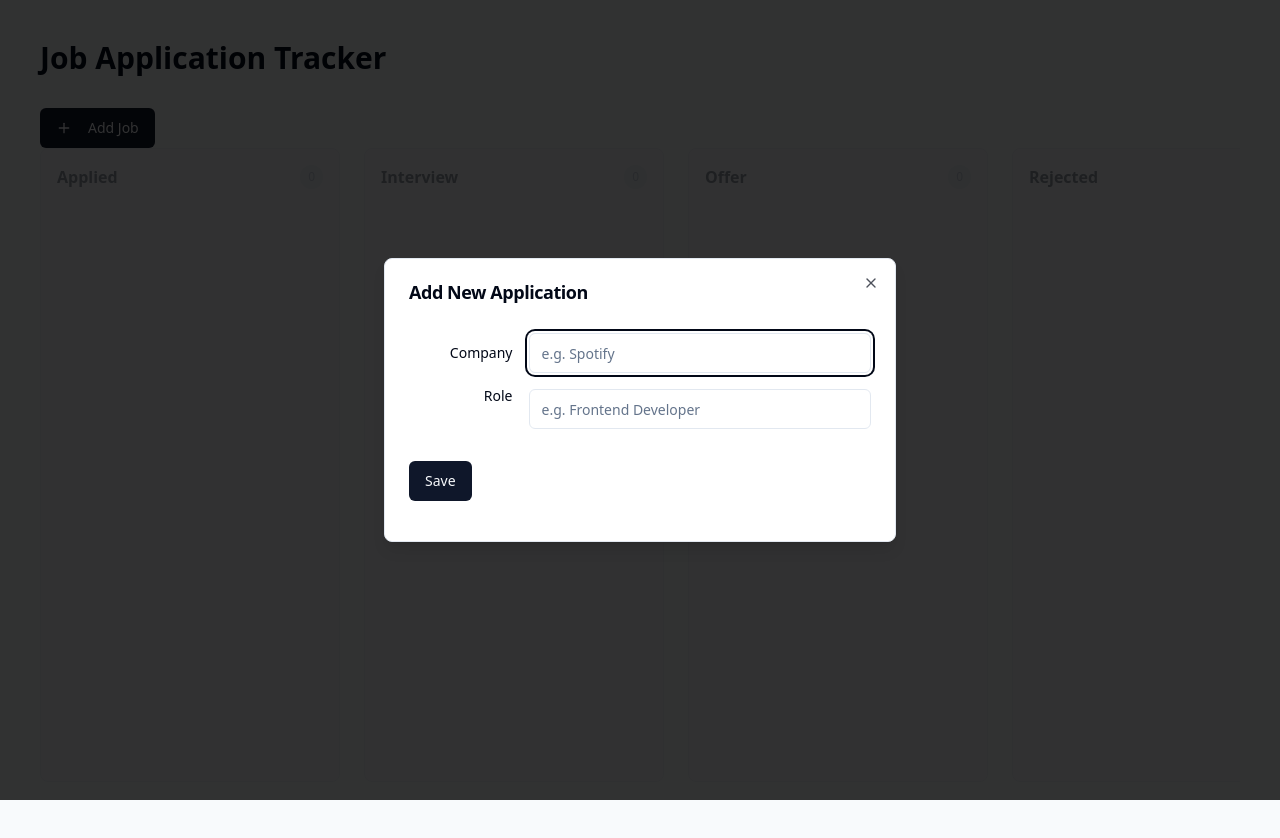
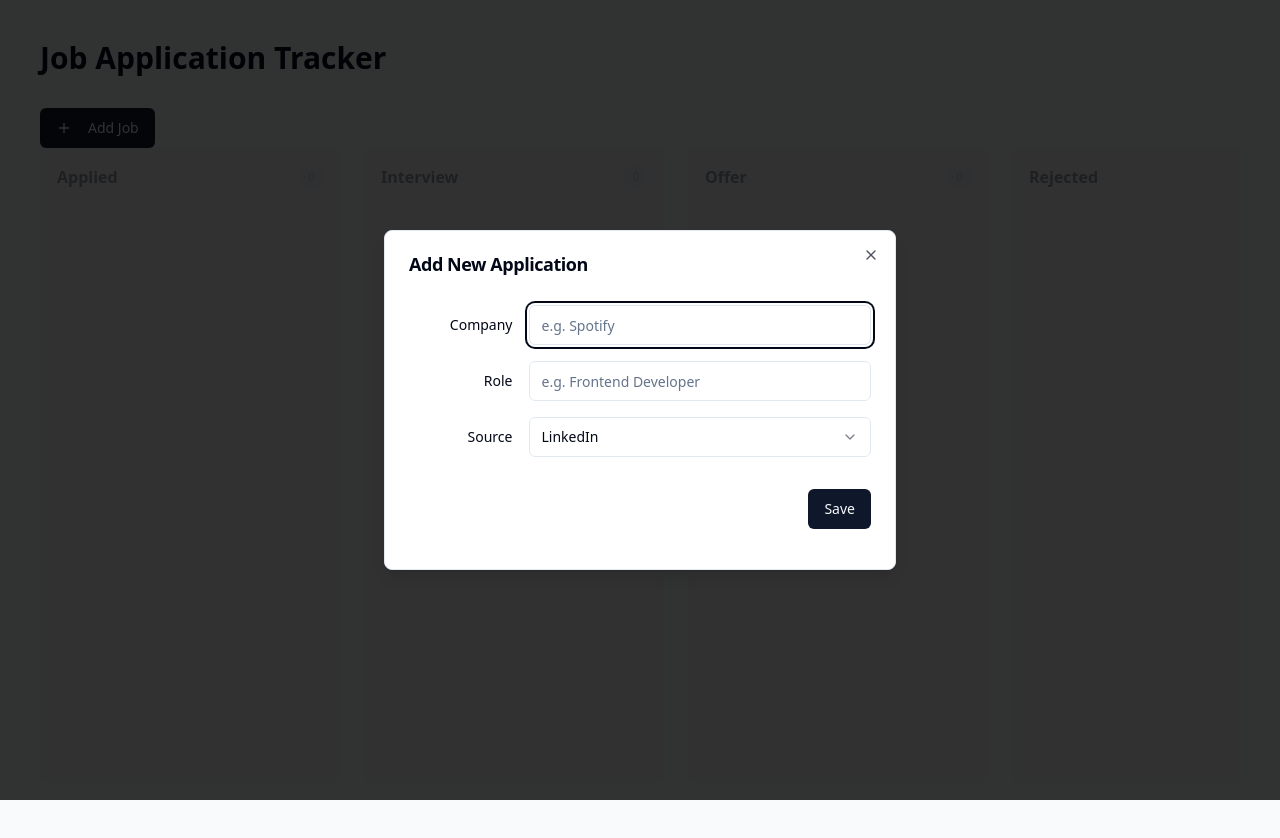
Before and after one commit to WilhelmErik/job-tracker, a React app: page / in a window 1280 px wide. Both pictures are taken after a click on the button "Add Job". Built offline with nearby package versions, Linux system fonts and the light colour scheme; the HTML template or start-up script is replaced by a standard one.

Commit message:
feat:added option to select source of job application

```diff
--- a/src/components/AddJobForm.tsx
+++ b/src/components/AddJobForm.tsx
@@ -4,13 +4,16 @@ import { Button } from "@/components/ui/button";
 import { Input } from "@/components/ui/input";
 import { Label } from "@/components/ui/label";
 import { Dialog, DialogContent, DialogHeader, DialogTitle, DialogTrigger } from "@/components/ui/dialog";
+import { Select, SelectContent, SelectItem, SelectTrigger, SelectValue } from "@/components/ui/select";
 import { Plus } from "lucide-react";
+import type { JobSource } from "@/types/job";
 
 export function AddJobForm() {
   const addJob = useJobStore((state) => state.addJob);
 
   const [company, setCompany] = useState("");
   const [title, setTitle] = useState("");
+  const [source, setSource] = useState<JobSource>("LINKEDIN");
   const [isOpen, setIsOpen] = useState(false);
 
   const handleSubmit = (e: React.FormEvent) => {
@@ -18,12 +21,20 @@ export function AddJobForm() {
 
     if (!company || !title) return;
 
-    addJob(company, title);
+    addJob(company, title, source);
 
     setCompany("");
     setTitle("");
     setIsOpen(false);
   };
+
+  const jobSources: { name: string; value: JobSource }[] = [
+    { name: "LinkedIn", value: "LINKEDIN" },
+    { name: "Indeed", value: "INDEED" },
+    { name: "Company Site", value: "COMPANY_SITE" },
+    { name: "Glassdoor", value: "GLASSDOOR" },
+    { name: "Other", value: "OTHER" },
+  ];
 
   return (
     <Dialog open={isOpen} onOpenChange={setIsOpen}>
@@ -52,7 +63,7 @@ export function AddJobForm() {
               autoFocus
             />
           </div>
-          <div className="grid grid-cols-4 itesm-center gap-4">
+          <div className="grid grid-cols-4 items-center gap-4">
             <Label htmlFor="title" className="text-right">
               Role
             </Label>
@@ -64,7 +75,23 @@ export function AddJobForm() {
               placeholder="e.g. Frontend Developer"
             />
           </div>
-          <div className="flex-justify-end mt-4">
+
+          <div className="grid grid-cols-4 items-center gap-4">
+            <Label className="text-right">Source</Label>
+            <Select value={source} onValueChange={(val) => setSource(val as JobSource)}>
+              <SelectTrigger className="col-span-3">
+                <SelectValue placeholder="Select Source" />
+              </SelectTrigger>
+              <SelectContent>
+                {jobSources.map((item) => (
+                  <SelectItem key={item.value} value={item.value}>
+                    {item.name}
+                  </SelectItem>
+                ))}
+              </SelectContent>
+            </Select>
+          </div>
+          <div className="flex justify-end mt-4">
             <Button type="submit">Save</Button>
           </div>
         </form>
--- a/src/components/ui/select.tsx
+++ b/src/components/ui/select.tsx
@@ -1,5 +1,3 @@
-"use client"
-
 import * as React from "react"
 import * as SelectPrimitive from "@radix-ui/react-select"
 import { Check, ChevronDown, ChevronUp } from "lucide-react"
--- a/src/store.ts
+++ b/src/store.ts
@@ -1,11 +1,11 @@
 import { create } from "zustand";
 import { persist, createJSONStorage } from "zustand/middleware";
 import { v4 as uuidv4 } from "uuid";
-import type { Job, Status } from "./types/job";
+import type { Job, Status ,JobSource} from "./types/job";
 
 interface JobStore {
   jobs: Job[];
-  addJob: (company: string, title: string) => void;
+  addJob: (company: string, title: string, source: JobSource) => void;
   moveJob: (id: string, newStatus: Status) => void;
   deleteJob: (id: string) => void;
 }
@@ -21,7 +21,7 @@ export const useJobStore = create<JobStore>()(
       jobs: [],
 
       // 2. Actions
-      addJob: (company, title) =>
+      addJob: (company, title,source) =>
         set((state) => ({
           jobs: [
             ...state.jobs,
@@ -30,6 +30,7 @@ export const useJobStore = create<JobStore>()(
               company,
               title,
               status: "APPLIED",
+              source,
               date: new Date().toISOString(),
             },
           ],
--- a/src/types/job.ts
+++ b/src/types/job.ts
@@ -1,11 +1,14 @@
 export type Status = "APPLIED" | "INTERVIEW" | "OFFER" | "REJECTED";
+export type JobSource = "LINKEDIN" | "INDEED"| "COMPANY_SITE"| "GLASSDOOR"|"REFERRAL"|"OTHER";
 
 export interface Job {
   id: string;
   company: string;
   title: string;
   status: Status;
+  source:JobSource;
   date: string; // ISO date string
+
   notes?: string;
 }
 
```
